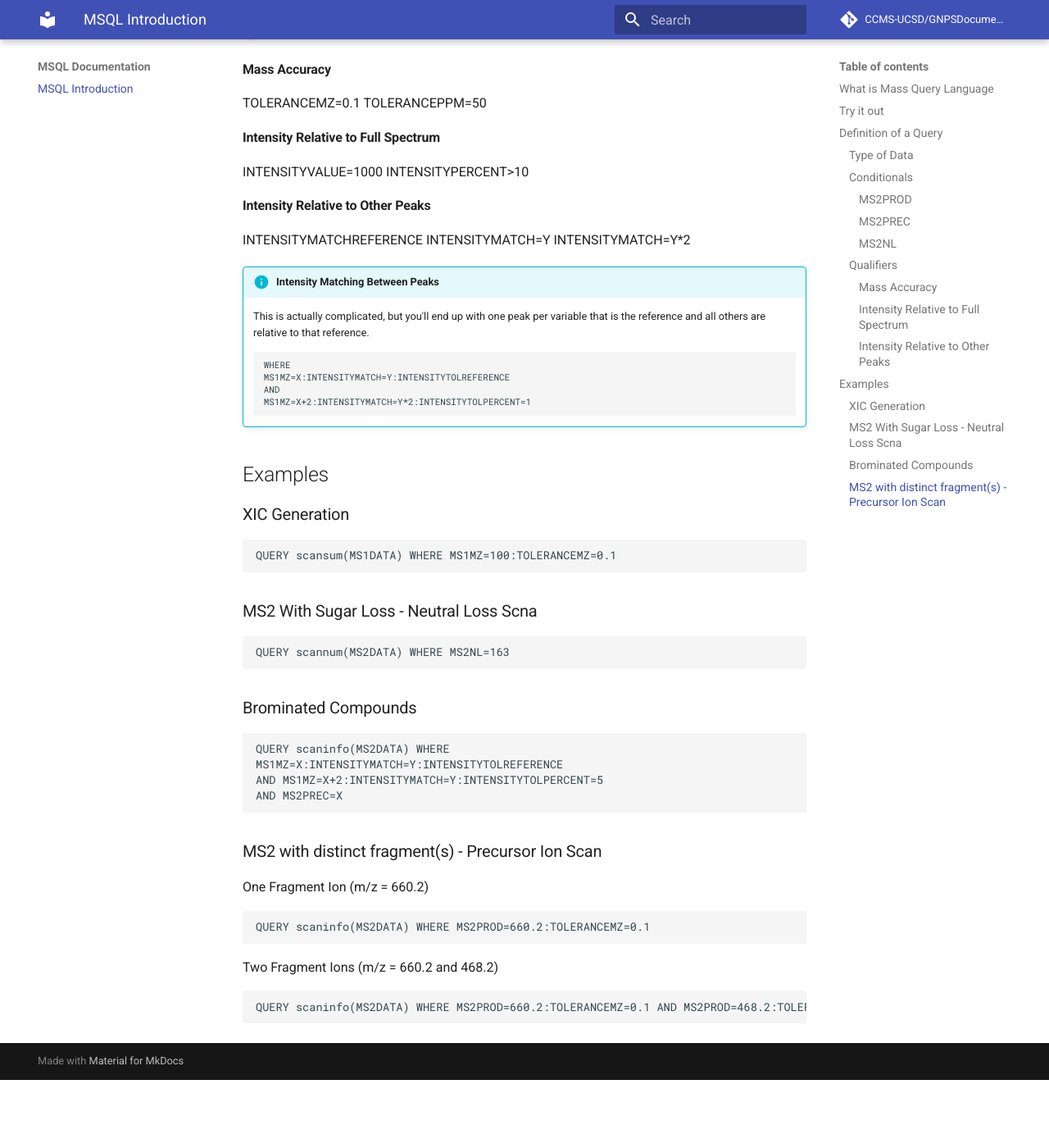
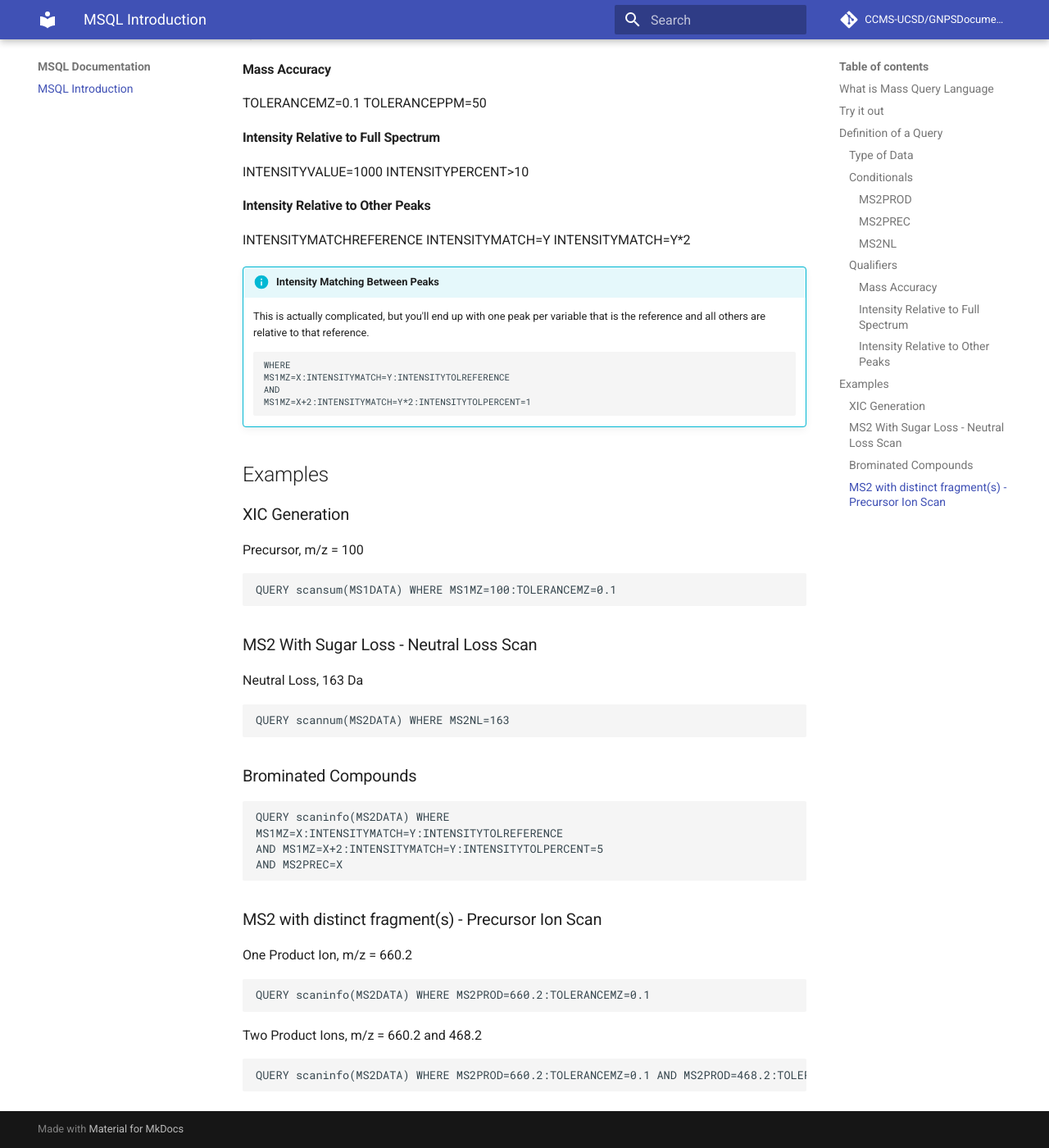
Before and after one commit to mwang87/MassQueryLanguage, an MkDocs documentation site: the page built from docs/docs/index.md, in a window 1280 px wide and 1400 px high, scrolled down 1802 px. Shown: the whole window at 82% size. Built offline with MkDocs 1.6.1 and Material for MkDocs 9.7.7, drawn with Linux system fonts in a browser that asks for light colours; comment, search, counter and statistics services are not loaded; before the commit the page ends 3119 px from its top, so only the background shows below that.

Commit message:
Update index.md

````diff
--- a/docs/docs/index.md
+++ b/docs/docs/index.md
@@ -99,11 +99,15 @@ INTENSITYMATCH=Y*2
 
 ### XIC Generation
 
+Precursor, m/z = 100
+
 ```
 QUERY scansum(MS1DATA) WHERE MS1MZ=100:TOLERANCEMZ=0.1
 ```
 
-### MS2 With Sugar Loss - Neutral Loss Scna
+### MS2 With Sugar Loss - Neutral Loss Scan
+
+Neutral Loss, 163 Da
 
 ```
 QUERY scannum(MS2DATA) WHERE MS2NL=163
@@ -119,12 +123,12 @@ AND MS2PREC=X
 ```
 ### MS2 with distinct fragment(s) - Precursor Ion Scan
 
-One Fragment Ion (m/z = 660.2)
+One Product Ion, m/z = 660.2
 ```
 QUERY scaninfo(MS2DATA) WHERE MS2PROD=660.2:TOLERANCEMZ=0.1
 ```
 
-Two Fragment Ions (m/z = 660.2 and 468.2)
+Two Product Ions, m/z = 660.2 and 468.2
 ```
 QUERY scaninfo(MS2DATA) WHERE MS2PROD=660.2:TOLERANCEMZ=0.1 AND MS2PROD=468.2:TOLERANCEMZ=0.1
 ```
````
